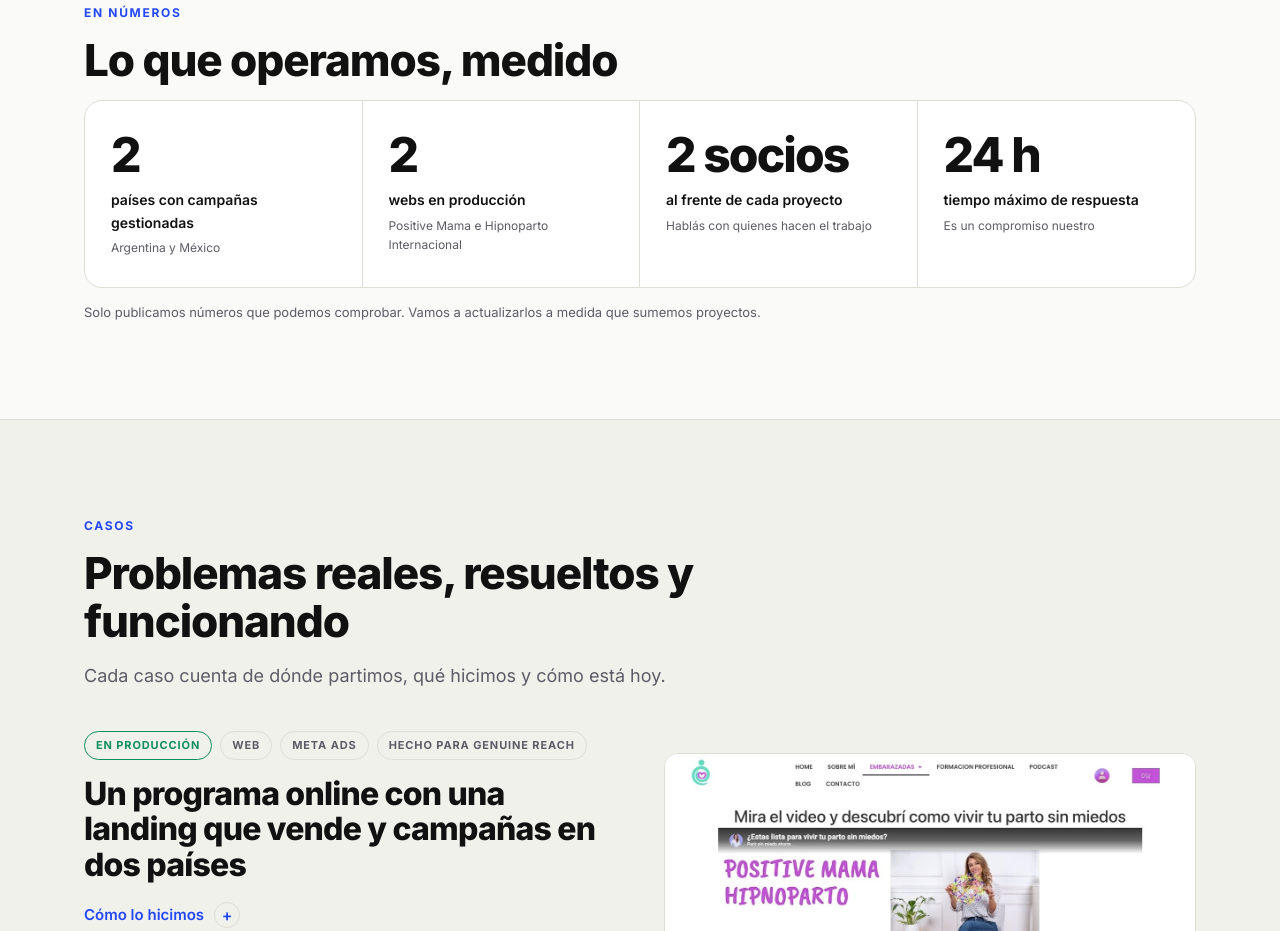
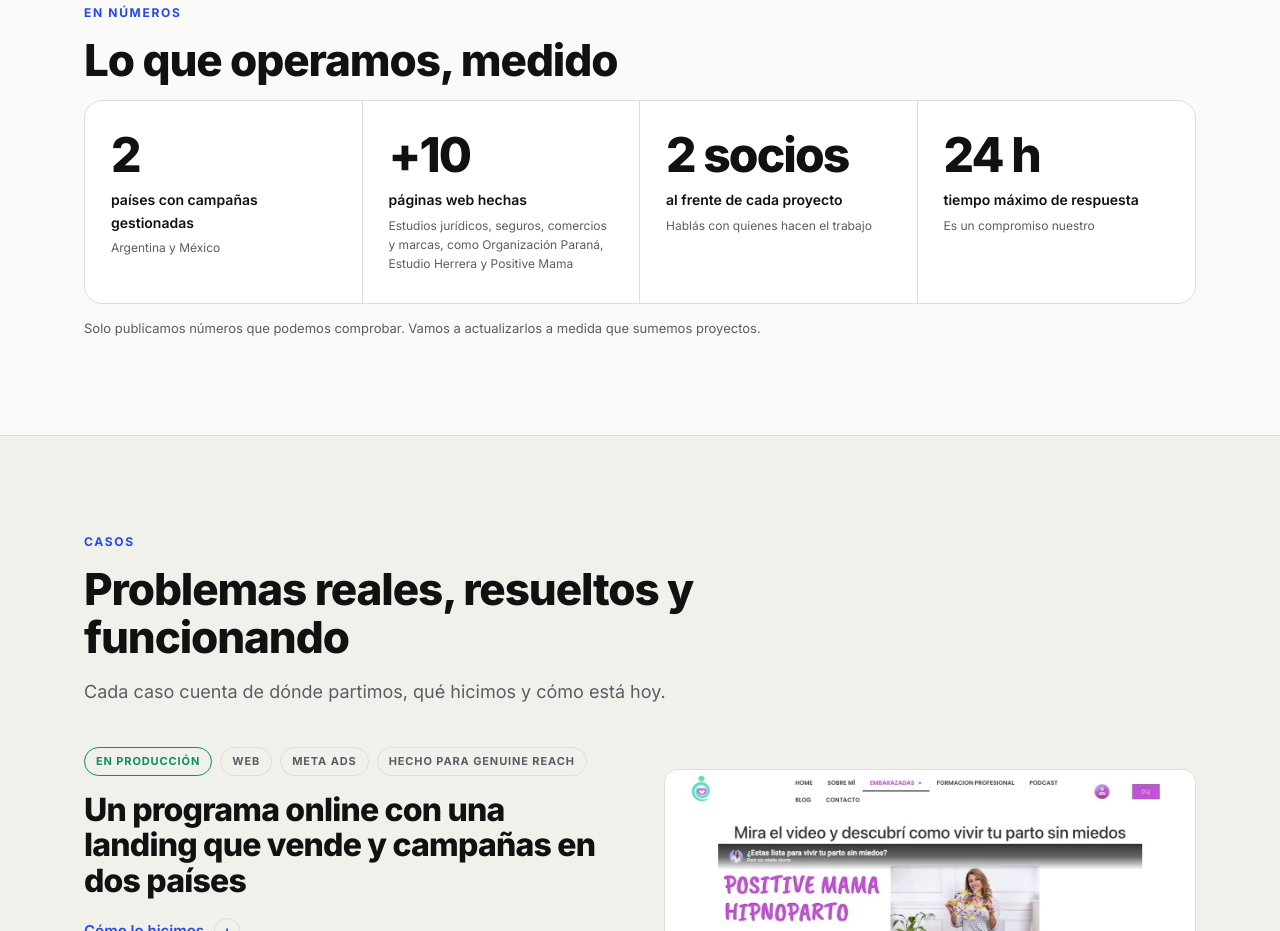
Before and after one commit to newmakingprogress/makingprogress, a plain HTML site: page index.html in a window 1280 px wide. Shown: the part 937-1868 px from the top of the page. Drawn offline with nearby package versions, Linux system fonts and the light colour scheme.

Commit message:
Web de Making Progress: +10 páginas web hechas en la sección de números
Co-Authored-By: Claude Opus 5.5 <noreply@anthropic.com>
Claude-Session: https://claude.ai/code/session_01Kb8wJQUaZ42RYVQD99yWv3

```diff
--- a/index.html
+++ b/index.html
@@ -334,7 +334,7 @@ footer{padding:40px 0 48px;border-top:1px solid var(--line);font-size:14px;color
     <h2>Lo que operamos, medido</h2>
     <div class="stats">
       <div class="stat"><div class="stat-n">2</div><div class="stat-l">países con campañas gestionadas</div><div class="stat-s">Argentina y México</div></div>
-      <div class="stat"><div class="stat-n">2</div><div class="stat-l">webs en producción</div><div class="stat-s">Positive Mama e Hipnoparto Internacional</div></div>
+      <div class="stat"><div class="stat-n">+10</div><div class="stat-l">páginas web hechas</div><div class="stat-s">Estudios jurídicos, seguros, comercios y marcas, como Organización Paraná, Estudio Herrera y Positive Mama</div></div>
       <div class="stat"><div class="stat-n">2 socios</div><div class="stat-l">al frente de cada proyecto</div><div class="stat-s">Hablás con quienes hacen el trabajo</div></div>
       <div class="stat"><div class="stat-n">24 h</div><div class="stat-l">tiempo máximo de respuesta</div><div class="stat-s">Es un compromiso nuestro</div></div>
     </div>
```
